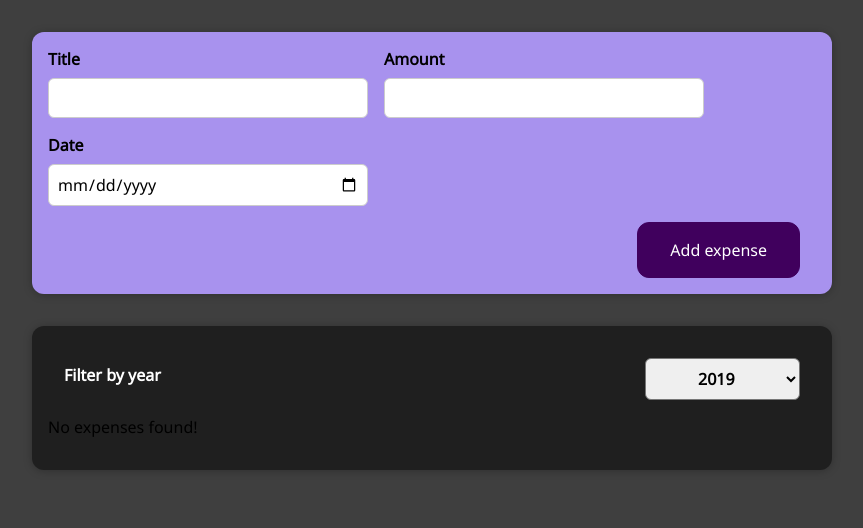
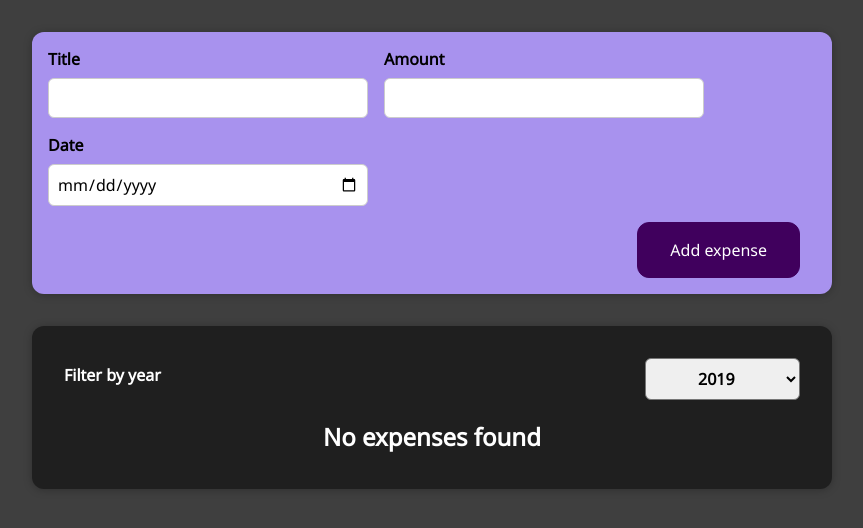
Before and after one commit to lejzab/reimagined-system, a React (Create React App) app in the folder react-complete-guide/: page / in a window 1280 px wide. Shown: the top 528 px of the page, without its empty margins (208-1071 px from the left). Built offline with nearby package versions, Linux system fonts and the light colour scheme.

Commit message:
conditional 4

```diff
--- a/react-complete-guide/src/components/Expenses/ExpenseItem.js
+++ b/react-complete-guide/src/components/Expenses/ExpenseItem.js
@@ -4,6 +4,7 @@
 
 const ExpenseItem = (props) => {
     return (
+        <li>
             <Card className="expense-item">
                 <ExpenseDate date={props.date}/>
                 <div className="expense-item__description">
@@ -11,6 +12,7 @@
                     <div className="expense-item__price">${props.amount}</div>
                 </div>
             </Card>
+        </li>
     );
 }
 
--- a/react-complete-guide/src/components/Expenses/Expenses.js
+++ b/react-complete-guide/src/components/Expenses/Expenses.js
@@ -1,8 +1,8 @@
-import ExpenseItem from "./ExpenseItem";
 import './Expenses.css'
 import Card from "../UI/Card";
 import ExpensesFilter from "./ExpensesFilter";
 import {useState} from "react";
+import ExpensesList from "./ExpensesList";
 
 const Expenses = (props) => {
     const [filteredYear, setFilteredYear] = useState('2019');
@@ -15,24 +15,13 @@
         return expense.date.getFullYear().toString() === filteredYear;
     });
 
-    let expensesContent = <p>No expenses found!</p>;
-    if (filteredExpenses.length > 0) {
-        expensesContent = filteredExpenses.map((expense) => (
-                <ExpenseItem
-                    key={expense.id}
-                    title={expense.title}
-                    amount={expense.amount}
-                    date={expense.date}
-                />
-            ));
-    }
 
     return (
         <Card className="expenses">
             <ExpensesFilter selected={filteredYear}
                             onChangeFilter={filterChangedHandler}
             />
-            {expensesContent}
+            <ExpensesList items={filteredExpenses}/>
         </Card>
     );
 }
--- /dev/null
+++ b/react-complete-guide/src/components/Expenses/ExpensesList.css
@@ -0,0 +1,9 @@
+.expenses-list {
+    list-style: none;
+    padding: 0;
+}
+
+.expenses-list__fallback {
+    color: white;
+    text-align: center;
+}
--- /dev/null
+++ b/react-complete-guide/src/components/Expenses/ExpensesList.js
@@ -0,0 +1,23 @@
+import './ExpensesList.css'
+import ExpenseItem from "./ExpenseItem";
+
+const ExpensesList = (props) => {
+    if (props.items.length === 0) {
+        return <h2 className="expenses-list__fallback">No expenses found</h2>
+    }
+
+    return (
+      <ul className="expenses-list">
+          {props.items.map((expense) => (
+            <ExpenseItem
+                key={expense.id}
+                title={expense.title}
+                amount={expense.amount}
+                date={expense.date}
+            />
+        ))}
+      </ul>
+    );
+};
+
+export default ExpensesList
```
Lines whose indentation alone changed are shown as unchanged.
